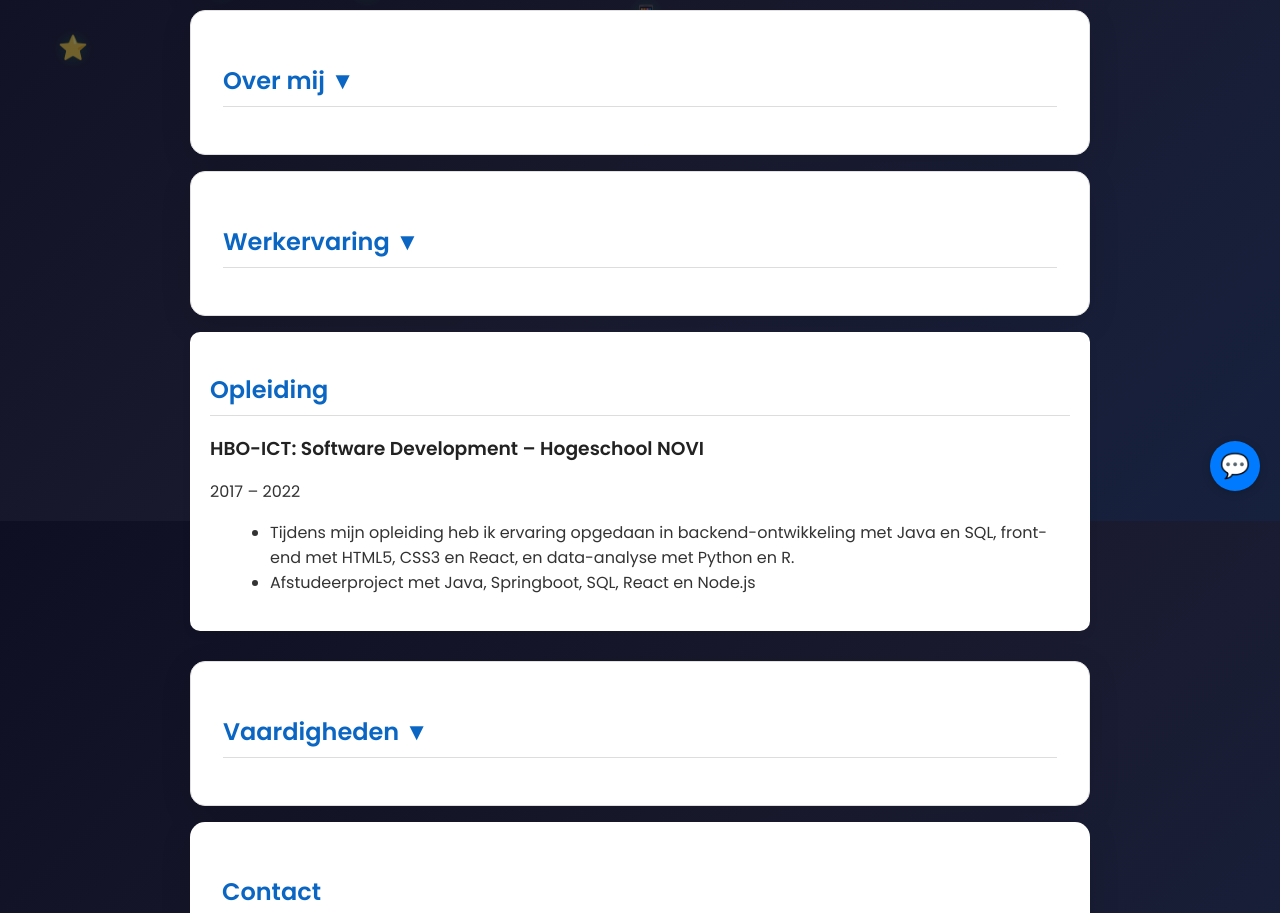
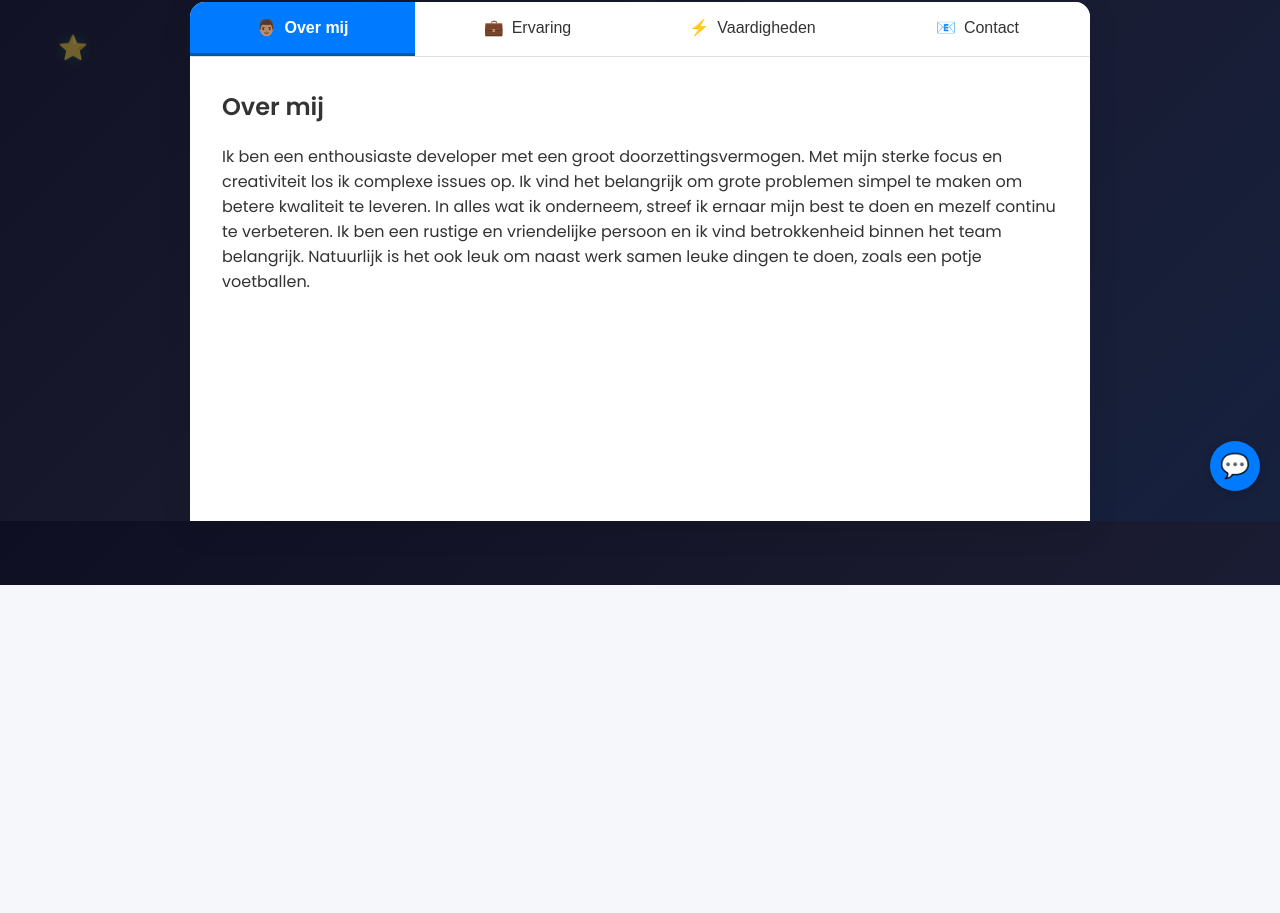
Before and after one commit to coradael/mijn-project-cv, a React (Create React App) app: page / in a window 1280 px wide. Shown: the part 279-1192 px from the top of the page. After the commit the page ends 864 px from the top, so only its background shows below. Built offline with nearby package versions, Linux system fonts and the light colour scheme.

Commit message:
Update 24

```diff
--- a/src/App.js
+++ b/src/App.js
@@ -1,24 +1,104 @@
 // App.js
-import React from 'react';
+import React, { useState } from 'react';
 import Header from './components/Header';
 import About from './components/About';
 import Experience from './components/Experience';
-import Education from './components/Education';
 import Skills from './components/Skills';
 import Contact from './components/Contact';
-import ChatBox from './components/Chatbox'; // Ensure this is the correct import path
+import ChatBox from './components/Chatbox';
 import './App.css';
 
 function App() {
+  const [activeTab, setActiveTab] = useState('about');
+
+  const tabs = [
+    { id: 'about', label: 'Over mij', icon: '👨🏽' },
+    { id: 'experience', label: 'Ervaring', icon: '💼' },
+    { id: 'skills', label: 'Vaardigheden', icon: '⚡' },
+    { id: 'contact', label: 'Contact', icon: '📧' }
+  ];
+
+  const renderTabContent = () => {
+    switch(activeTab) {
+      case 'about':
+        return <About />;
+      case 'experience':
+        return <Experience />;
+      case 'skills':
+        return <Skills />;
+      case 'contact':
+        return <Contact />;
+      default:
+        return <About />;
+    }
+  };
+
   return (
-    <div className="App">
+    <div style={{
+      maxWidth: '900px',
+      margin: '0 auto',
+      padding: '2rem',
+      minHeight: '100vh'
+    }}>
       <Header />
-      <About />
-      <Experience />
-      <Education />
-      <Skills />
-      <Contact />
-      <ChatBox/>
+
+      {/* Tab Navigation */}
+      <div style={{
+        background: 'white',
+        borderRadius: '15px 15px 0 0',
+        boxShadow: '0 8px 32px rgba(0, 0, 0, 0.1)',
+        margin: '1rem 0 0 0',
+        overflow: 'hidden'
+      }}>
+        <div style={{
+          display: 'flex',
+          borderBottom: '1px solid #e0e0e0'
+        }}>
+          {tabs.map((tab) => (
+            <button
+              key={tab.id}
+              onClick={() => setActiveTab(tab.id)}
+              style={{
+                flex: 1,
+                padding: '1rem',
+                border: 'none',
+                background: activeTab === tab.id ? '#007bff' : 'white',
+                color: activeTab === tab.id ? 'white' : '#333',
+                cursor: 'pointer',
+                fontSize: '1rem',
+                fontWeight: activeTab === tab.id ? 'bold' : 'normal',
+                transition: 'all 0.3s ease',
+                borderBottom: activeTab === tab.id ? '3px solid #0056b3' : '3px solid transparent'
+              }}
+              onMouseOver={(e) => {
+                if (activeTab !== tab.id) {
+                  e.target.style.backgroundColor = '#f8f9fa';
+                }
+              }}
+              onMouseOut={(e) => {
+                if (activeTab !== tab.id) {
+                  e.target.style.backgroundColor = 'white';
+                }
+              }}
+            >
+              <span style={{ marginRight: '8px' }}>{tab.icon}</span>
+              {tab.label}
+            </button>
+          ))}
+        </div>
+
+        {/* Tab Content */}
+        <div style={{
+          padding: '2rem',
+          minHeight: '400px',
+          background: 'white',
+          borderRadius: '0 0 15px 15px'
+        }}>
+          {renderTabContent()}
+        </div>
+      </div>
+
+      <ChatBox />
     </div>
   );
 }
--- a/src/components/About.js
+++ b/src/components/About.js
@@ -1,26 +1,9 @@
-import React, { useState } from 'react';
+import React from 'react';
 
 const About = () => {
-  const [open, setOpen] = useState(false);
-
   return (
-    <section style={{
-      background: 'white',
-      color: '#333',
-      padding: '2rem',
-      borderRadius: '15px',
-      margin: '1rem 0',
-      boxShadow: '0 8px 32px rgba(0, 0, 0, 0.1)',
-      border: '1px solid #e0e0e0'
-    }}>
-      <h2
-        style={{ cursor: 'pointer', userSelect: 'none' }}
-        onClick={() => setOpen(!open)}
-        title="Klik om te openen/sluiten"
-      >
-        Over mij {open ? '▲' : '▼'}
-      </h2>
-      {open && (
+    <div>
+      <h2 style={{ marginTop: 0, color: '#333' }}>Over mij</h2>
       <p>
         Ik ben een enthousiaste developer met een groot doorzettingsvermogen.
         Met mijn sterke focus en creativiteit los ik complexe issues op. Ik vind het
@@ -31,8 +14,7 @@ const About = () => {
         het team belangrijk. Natuurlijk is het ook leuk om naast werk samen leuke
         dingen te doen, zoals een potje voetballen.
       </p>
-      )}
-    </section>
+    </div>
   );
 };
 
--- a/src/components/Chatbox.jsx
+++ b/src/components/Chatbox.jsx
@@ -83,7 +83,7 @@ const ChatBox = () => {
         }}
       >
         <h3 style={{ margin: '1rem 1rem 0.5rem 1rem', color: '#333' }}>
-          <span role="img" aria-label="assistant" style={{ marginRight: '8px' }}>🤖</span>
+          <span role="img" aria-label="assistant" style={{ marginRight: '8px' }}>👨‍💻</span>
           CV Assistent
         </h3>
 
@@ -119,11 +119,11 @@ const ChatBox = () => {
           {messages.map((msg, i) => (
             <div key={i} style={{ textAlign: msg.sender === 'user' ? 'right' : 'left', marginBottom: '0.5rem', display: 'flex', alignItems: 'center', justifyContent: msg.sender === 'user' ? 'flex-end' : 'flex-start' }}>
               {msg.sender === 'bot' && (
-                <span style={{ marginRight: '8px', fontSize: '1.5rem' }}>🤖</span>
+                <span style={{ marginRight: '8px', fontSize: '1.5rem' }}>👨‍💻</span>
               )}
               <span style={{
                 display: 'inline-block',
-                backgroundColor: msg.sender === 'user' ? '#e6eaedff' : '#eee',
+                backgroundColor: msg.sender === 'user' ? '#0c0d0dff' : '#eee',
                 color: msg.sender === 'user' ? '#fff' : '#000',
                 padding: '0.6rem 1rem',
                 borderRadius: '20px',
--- a/src/components/Contact.js
+++ b/src/components/Contact.js
@@ -2,15 +2,8 @@ import React from 'react';
 
 const Contact = () => {
   return (
-    <section style={{
-      background: 'white',
-      color: 'black',
-      padding: '2rem',
-      borderRadius: '15px',
-      margin: '1rem 0',
-      boxShadow: '0 8px 32px rgba(0, 0, 0, 0.1)'
-    }}>
-      <h2>Contact</h2>
+    <div>
+      <h2 style={{ marginTop: 0, color: '#333' }}>Contact</h2>
       <p>Je kunt contact met mij opnemen via:</p>
       <ul style={{ listStyle: 'none', padding: 0 }}>
         <li style={{ margin: '1rem 0' }}>📧 Email: coradael@gmail.com</li>
@@ -20,13 +13,13 @@ const Contact = () => {
             href="https://www.linkedin.com/in/elí-coronel-5a9754114"
             target="_blank"
             rel="noopener noreferrer"
-            style={{ color: '#212185ff', textDecoration: 'underline' }}
+            style={{ color: '#007bff', textDecoration: 'underline' }}
           >
             Elí Coronel
           </a>
         </li>
       </ul>
-    </section>
+    </div>
   );
 };
 
--- a/src/components/Experience.js
+++ b/src/components/Experience.js
@@ -1,62 +1,46 @@
-import React, { useState } from 'react';
+import React from 'react';
 
 const Experience = () => {
-    const [open, setOpen] = useState(false);
-
   return (
-    <section style={{
-      background: 'white',
-      color: '#333',
-      padding: '2rem',
-      borderRadius: '15px',
-      margin: '1rem 0',
-      boxShadow: '0 8px 32px rgba(0, 0, 0, 0.1)',
-      border: '1px solid #e0e0e0'
-    }}>
-      <h2
-        style={{ cursor: 'pointer', userSelect: 'none' }}
-        onClick={() => setOpen(!open)}
-        title="Klik om te openen/sluiten"
-      >
-        Werkervaring {open ? '▲' : '▼'}
-      </h2>
-      {open && (
-        <div>
-      <div>
+    <div>
+      <h2 style={{ marginTop: 0, color: '#333' }}>Werkervaring</h2>
+      <div style={{ marginBottom: '2rem' }}>
         <h3>Frontend Developer</h3>
-        <p>2025 - Heden</p>
+        <p style={{ color: '#666', marginBottom: '0.5rem' }}>2025 - Heden</p>
         <p>Profource ervaring met:</p>
         <ul>
+          <li>Oracle BI Publisher</li>
           <li>Oracle rapportages</li>
           <li>SQL Query's</li>
           <li>Playwright</li>
+          <li>Visual studio code</li>
+          <li>Agile methodologie voor stand-ups en springplanning</li>
+          <li>Integraties met OIC</li>
           <li>Postman</li>
         </ul>
       </div>
-      <div>
-        <h3>Business Central Developer </h3>
-        <p>2021 - 2025</p>
+      <div style={{ marginBottom: '2rem' }}>
+        <h3>Business Central Developer</h3>
+        <p style={{ color: '#666', marginBottom: '0.5rem' }}>2021 - 2025</p>
         <p>Mysolution Business Central Developer ervaring met:</p>
         <ul>
           <li>Microsoft ERP systeem Dynamics 365 Business Central</li>
           <li>AL code (Application Language)</li>
-          <li> Visual studio code</li>
+          <li>Visual studio code</li>
           <li>Azure DevOps voor gezamenlijke ontwikkeling</li>
           <li>Agile methodologie voor stand-ups en springplanning</li>
         </ul>
       </div>
       <div>
-        <h3>Medewerker Salaris Administratie </h3>
-        <p>2017 - 2021</p>
+        <h3>Medewerker Salaris Administratie</h3>
+        <p style={{ color: '#666', marginBottom: '0.5rem' }}>2017 - 2021</p>
         <p>IRS Salaris Rijswijk, ervaring met:</p>
         <ul>
-          <li>Unit4 systeem.</li>
-          <li> Excel rapportages</li>
+          <li>Unit4 systeem</li>
+          <li>Excel rapportages</li>
         </ul>
       </div>
-      </div>
-      )}
-    </section>
+    </div>
   );
 };
 
--- a/src/components/Skills.js
+++ b/src/components/Skills.js
@@ -1,38 +1,36 @@
-import React, { useState } from 'react';
+import React from 'react';
 
 const Skills = () => {
-  const [open, setOpen] = useState(false);
-
   return (
-    <section style={{
-      background: 'white',
-      color: '#333',
-      padding: '2rem',
-      borderRadius: '15px',
-      margin: '1rem 0',
-      boxShadow: '0 8px 32px rgba(0, 0, 0, 0.1)',
-      border: '1px solid #e0e0e0'
-    }}>
-      <h2
-        style={{ cursor: 'pointer', userSelect: 'none' }}
-        onClick={() => setOpen(!open)}
-        title="Klik om te openen/sluiten"
-      >
-        Vaardigheden {open ? '▲' : '▼'}
-      </h2>
-      {open && (
-        <ul>
-          <li>React</li>
-          <li>JavaScript</li>
-          <li>HTML / CSS</li>
-          <li>Git / GitHub</li>
-          <li>Playwright</li>
-          <li>RESTful APIs</li>
-          <li>Java</li>
-          <li>SQL</li>
-        </ul>
-      )}
-    </section>
+    <div>
+      <h2 style={{ marginTop: 0, color: '#333' }}>Vaardigheden</h2>
+      <div style={{ display: 'grid', gridTemplateColumns: 'repeat(auto-fit, minmax(250px, 1fr))', gap: '2rem' }}>
+        <div>
+          <h3 style={{ color: '#007bff' }}>Technische Skills</h3>
+          <ul>
+            <li>React & JavaScript</li>
+            <li>HTML / CSS</li>
+            <li>Microsoft Business Central</li>
+            <li>AL (Application Language)</li>
+            <li>SQL & Oracle</li>
+            <li>Git / GitHub</li>
+            <li>Playwright</li>
+            <li>Postman</li>
+          </ul>
+        </div>
+        <div>
+          <h3 style={{ color: '#007bff' }}>Soft Skills</h3>
+          <ul>
+            <li>Probleemoplossend vermogen</li>
+            <li>Goede focus</li>
+            <li>Nieuwsgierigheid en leergierigheid</li>
+            <li>Teamwork en communicatie</li>
+            <li>Doorzettingsvermogen</li>
+            <li>Creativiteit</li>
+          </ul>
+        </div>
+      </div>
+    </div>
   );
 };
 
```
Lines whose indentation alone changed are shown as unchanged.
